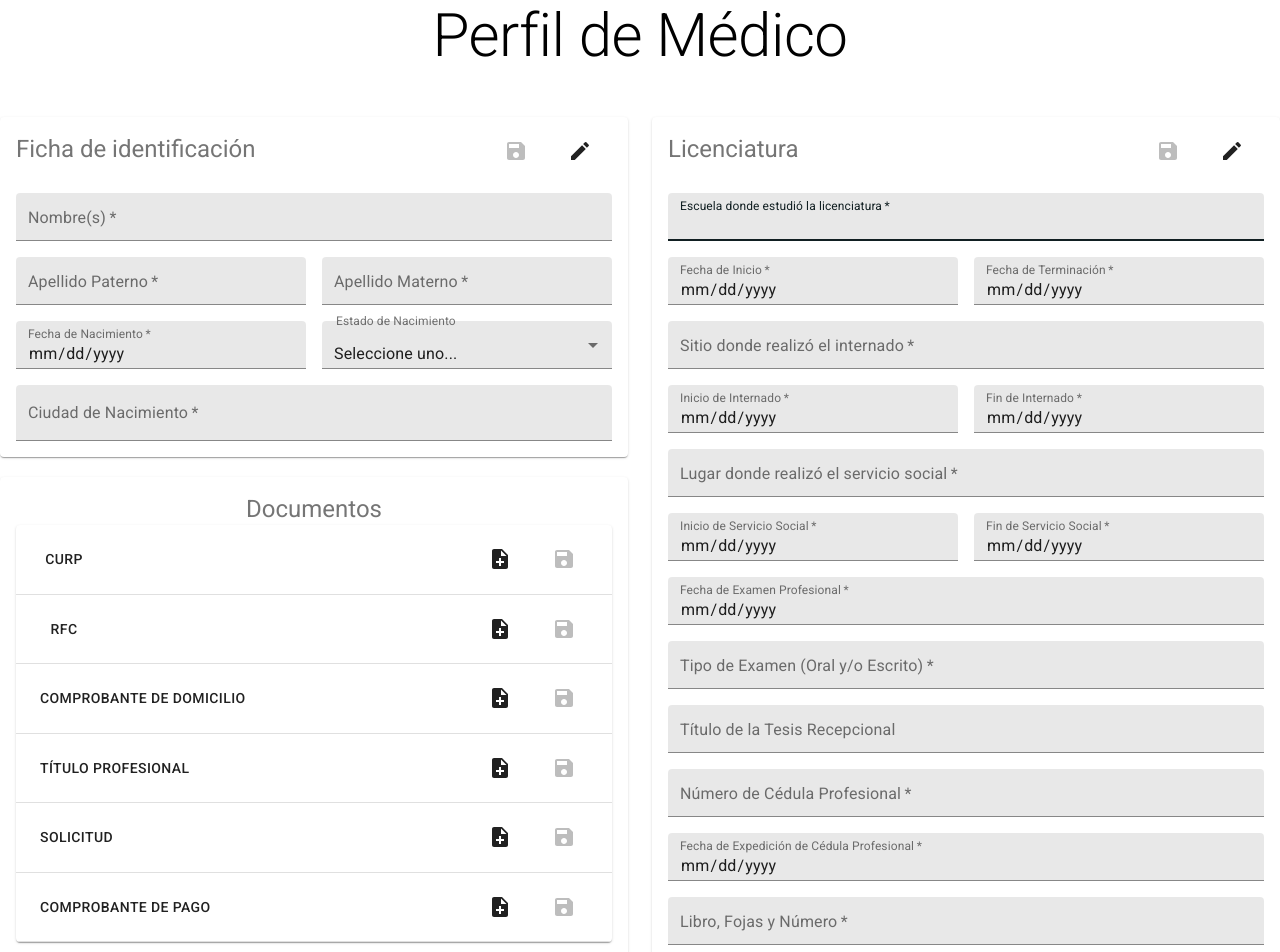
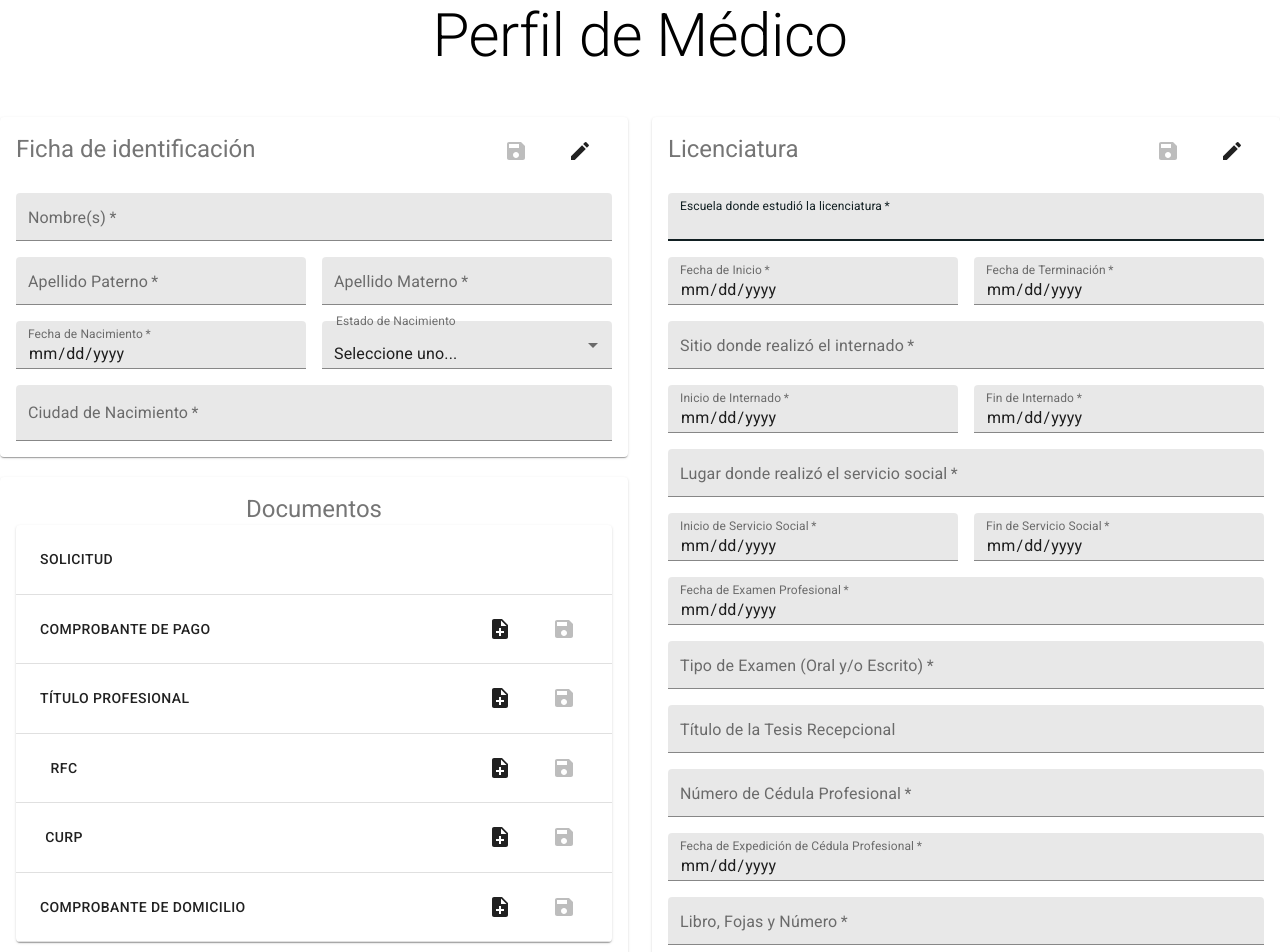
Before and after one commit to rossberto/comgecey, a React (Create React App) app: page /users/1 in a window 1280 px wide. Shown: the top 952 px of the page. Built offline with nearby package versions, Linux system fonts and the light colour scheme; no server answers.

Commit message:
All files can be uploaded and updated.

```diff
--- a/src/main/users/UserFiles.js
+++ b/src/main/users/UserFiles.js
@@ -26,73 +26,72 @@ function createData(name, calories, fat) {
   return { name, calories, fat };
 }
 
-const rows = [
-  createData('CURP', 159, 6.0),
-  createData('RFC', 237, 9.0),
-  createData('Comprobante de domicilio', 262, 16.0),
-  createData('Título Profesional', 305, 3.7),
-  createData('Solicitud', 356, 16.0),
-  createData('Comprobante de pago', 356, 16.0),
-];
+const endpoints = {
+  'CURP': 'curp',
+  'RFC': 'rfc',
+  'Comprobante de domicilio': 'domicilio',
+  'Título Profesional': 'profesional',
+  'Solicitud':'solicitud',
+  'Comprobante de pago': 'pago'
+}
 
 const initFile = {
-  'CURP': {
-    localPath: '',
+  'Comprobante de pago': {
+    endpoint: 'pago'
+  },
+  'Título Profesional': {
+    endpoint: 'profesional'
   },
   'RFC': {
-    localPath: '',
+    endpoint: 'rfc',
+  },
+  'CURP': {
+    endpoint: 'curp',
   },
   'Comprobante de domicilio': {
-    label: 'Comprobante de domicilio',
-    localPath: '',
-  },
-  'Título Profesional': {
-    label: 'Título Profesional',
-    localPath: '',
-  },
-  'Solicitud': {
-    label: 'Solicitud',
-    localPath: '',
-  },
-  'Comprobante de pago': {
-    label: 'Comprobante de pago',
-    localPath: '',
+    endpoint: 'domicilio',
   }
+}
+
+const initSaveDisabled = {
+  'CURP': true,
+  'RFC': true,
+  'Comprobante de domicilio': true,
+  'Título Profesional': true,
+  'Solicitud': true,
+  'Comprobante de pago': true
 }
 
 export default function UserFiles(props) {
   const classes = useStyles();
 
   const [file, setFile] = useState(initFile);
+  const [saveDisabled, setSaveDisabled] = useState(initSaveDisabled);
 
   useEffect(() => {
+    console.log(saveDisabled);
     console.log(file);
-  }, [file]);
+  }, [saveDisabled]);
 
   function handleChange(e) {
-    console.log(e.target.files[0]);
-
-    //console.log({[e.target.name]: {e.target.value}});
     setFile({...file, [e.target.name]: {
       file: e.target.files[0],
-      filename: e.target.value.split('\\')[2],
-      changed: true
+      filename: e.target.value.split('\\')[2]
     }});
+
+    setSaveDisabled({...saveDisabled, [e.target.name]: false});
   }
 
   function handleClick(key) {
-    console.log(key);
-    console.log(file[key].file);
     const formData = new FormData();
     formData.append("file", file[key].file);
 
-
-    console.log(formData);
-    const url = 'http://localhost:4000/api/users/' + props.userId + '/files/curp';
+    const url = 'http://localhost:4000/api/users/' + props.userId + '/files/' + endpoints[key];
     axios.post(url, formData, {headers: {
       'Content-Type': 'application/pdf'
     }}).then(response => {
       console.log(response);
+      setSaveDisabled({...saveDisabled, [key]: true});
     });
   }
 
@@ -104,6 +103,14 @@ export default function UserFiles(props) {
       <TableContainer component={Paper}>
         <Table className={classes.table} aria-label="simple table">
           <TableBody>
+            <TableRow key={'Solicitud'}>
+              <TableCell component="th" scope="row">
+                <Button>{'Solicitud'}</Button>
+              </TableCell>
+              <TableCell align="right">
+
+              </TableCell>
+            </TableRow>
             {Object.keys(file).map(key => (
               <TableRow key={key}>
                 <TableCell component="th" scope="row">
@@ -126,7 +133,7 @@ export default function UserFiles(props) {
                     </Button>
                     <Button
                       onClick={() => handleClick(key)}
-                      disabled = {file[key].changed ? false : true}
+                      disabled = {saveDisabled[key]}
                     >
                       <SaveIcon />
                     </Button>
```
